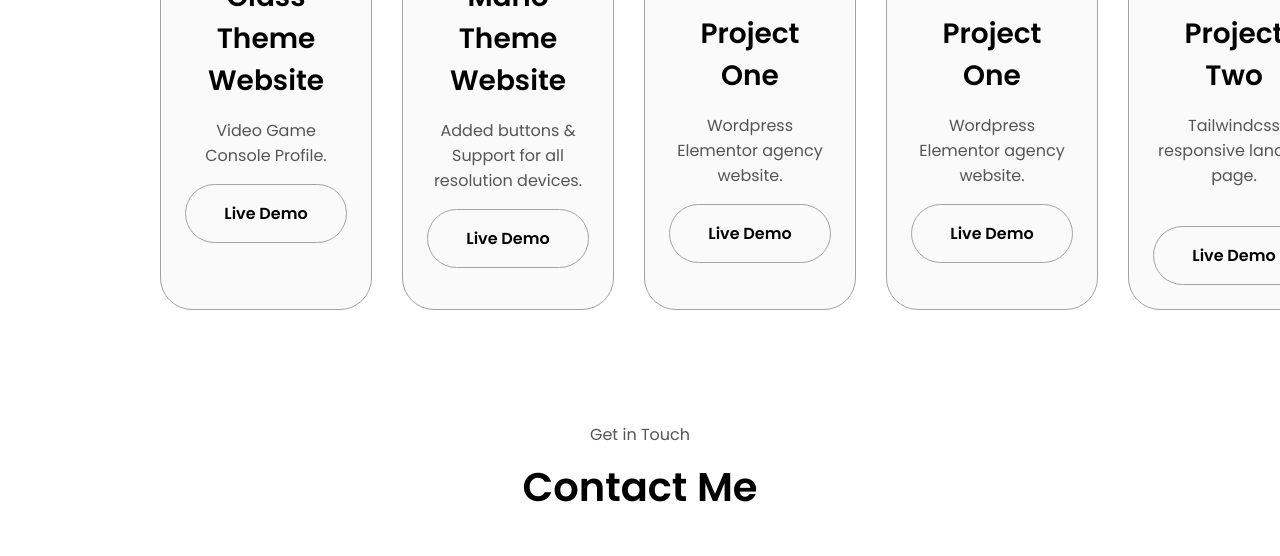
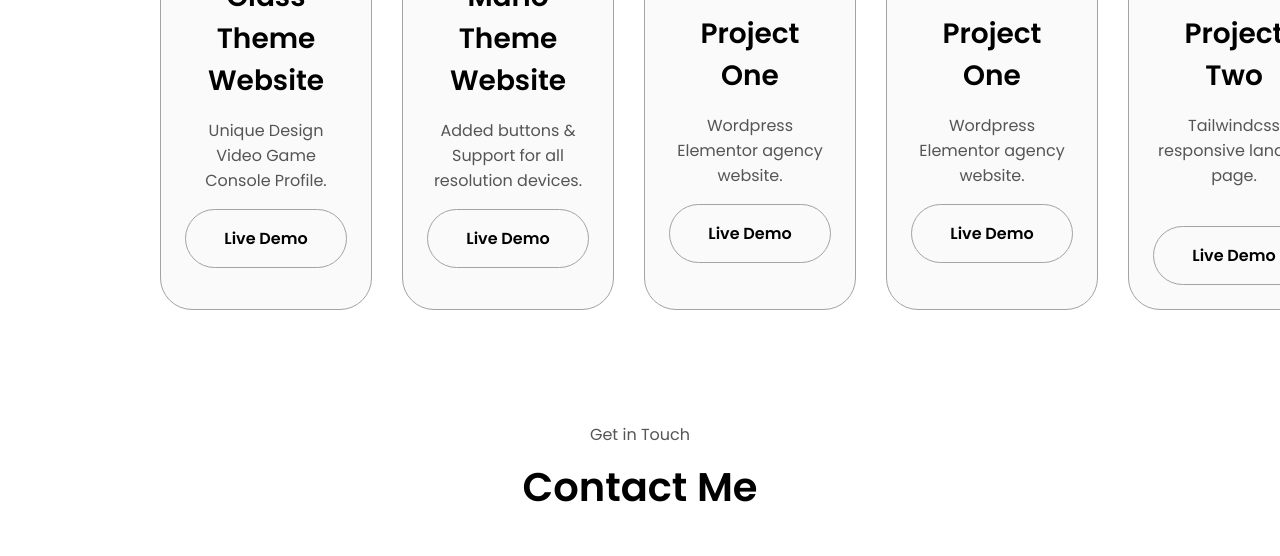
Before and after one commit to aakashya/My_Portfolio, a plain HTML site: page index.html in a window 1280 px wide. Shown: the part 2530-3086 px from the top of the page. Drawn offline with Linux system fonts and the light colour scheme.

Commit message:
glass des

```diff
--- a/index.html
+++ b/index.html
@@ -236,7 +236,7 @@
             />
           </div>
           <h2 class="experience-sub-title project-title">Glass Theme Website</h2>
-          <p style="margin-bottom: 1em;">Video Game Console Profile.</p>
+          <p style="margin-bottom: 1em;">Unique Design Video Game Console Profile.</p>
           <div class="btn-container">
             <a type="button" class="btn btn-color-2 project-btn" href="https://helpful-halva-43f0cc.netlify.app/" target="_blank">
               Live Demo
```
